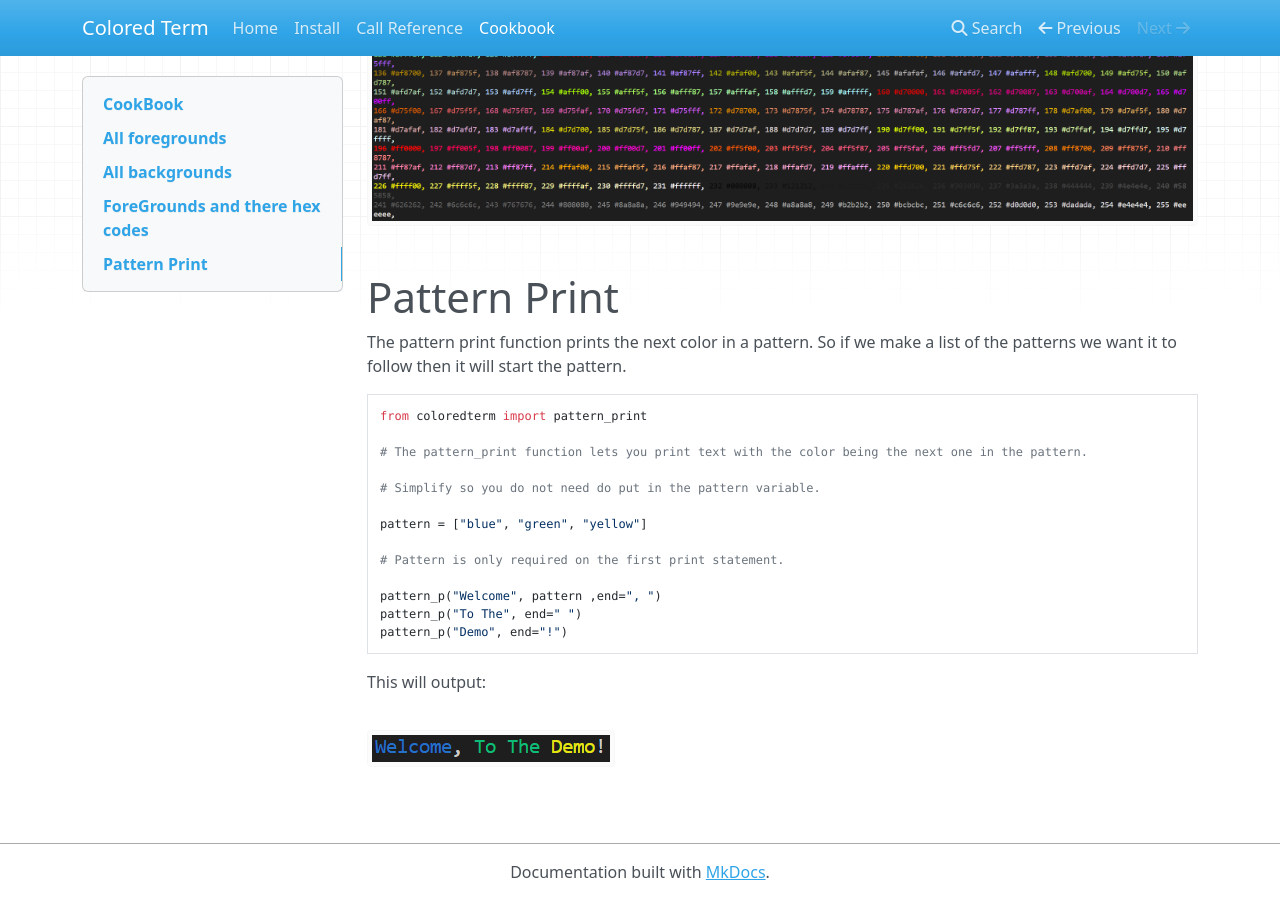
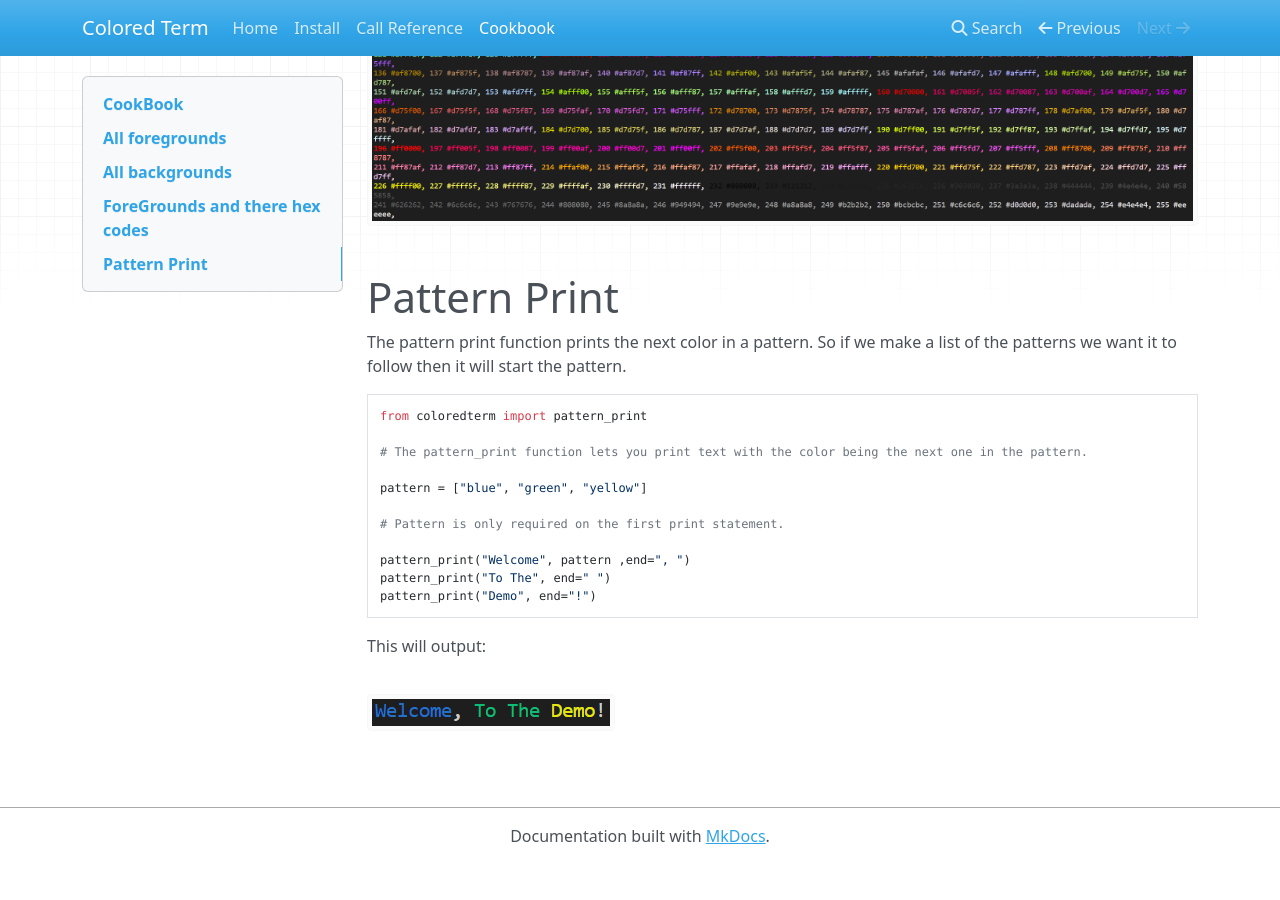
Before and after one commit to hostedposted/coloredterm, an MkDocs documentation site: the page built from docs/cookbook.md, in a window 1280 px wide and 900 px high, scrolled down 2594 px. Built offline with MkDocs 1.6.1, drawn with Linux system fonts in a browser that asks for light colours; nearby versions of some CDN libraries; after the commit the page ends 3458 px from its top, so only the background shows below that.

Commit message:
Fix pattern_print for python 2.7

````diff
--- a/coloredterm/__init__.py
+++ b/coloredterm/__init__.py
@@ -429,7 +429,7 @@
 def cprint(text, color=None, on_color=None, style=None, end=None, file=None, flush=None):
     print(colored(text, color, on_color, style), end=end, file=file, flush=flush)
 
-def pattern_print(text, pattern=["reset"], end=None, file=None, flush=None):
+def pattern_print(text, pattern=["reset"], end=None, file=None):
     global next_in_pattern, pat
     try:
         # Disable used before assignment error for vscode.
@@ -446,10 +446,10 @@
     except NameError:
         next_in_pattern = 0
     try:
-        print(colored(text, pattern[next_in_pattern]), end=end, file=file, flush=flush)
+        print(colored(text, pattern[next_in_pattern]), end=end, file=file)
     except:
         next_in_pattern = 0
-        print(colored(text, pattern[next_in_pattern]), end=end, file=file, flush=flush)
+        print(colored(text, pattern[next_in_pattern]), end=end, file=file)
     next_in_pattern += 1
 
 def pattern_input(text, pattern=["reset"]):
--- a/docs/cookbook.md
+++ b/docs/cookbook.md
@@ -87,15 +87,13 @@
 
 # The pattern_print function lets you print text with the color being the next one in the pattern.
 
-# Simplify so you do not need do put in the pattern variable.
-
 pattern = ["blue", "green", "yellow"]
 
 # Pattern is only required on the first print statement.
 
-pattern_p("Welcome", pattern ,end=", ")
-pattern_p("To The", end=" ")
-pattern_p("Demo", end="!")
+pattern_print("Welcome", pattern ,end=", ")
+pattern_print("To The", end=" ")
+pattern_print("Demo", end="!")
 ```
 
 This will output:
--- a/setup.py
+++ b/setup.py
@@ -5,7 +5,7 @@
 
 setuptools.setup(
     name="coloredterm",
-    version="0.0.9",
+    version="0.1.0",
     author="Hostedposted",
     author_email="hostedpostedsite@gmail.com",
     description="Color the text in your terminal.",
````
